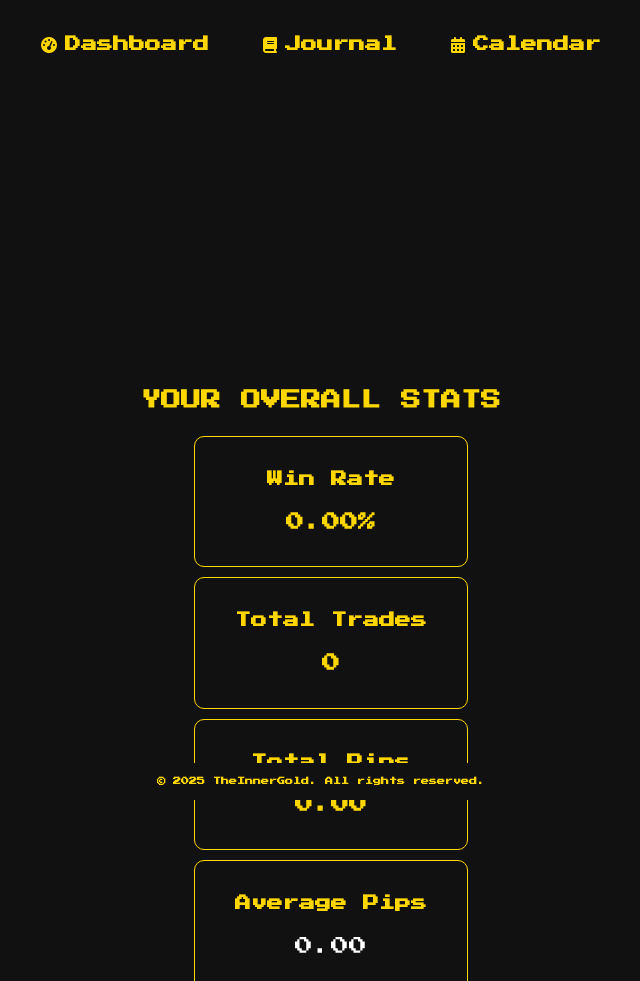
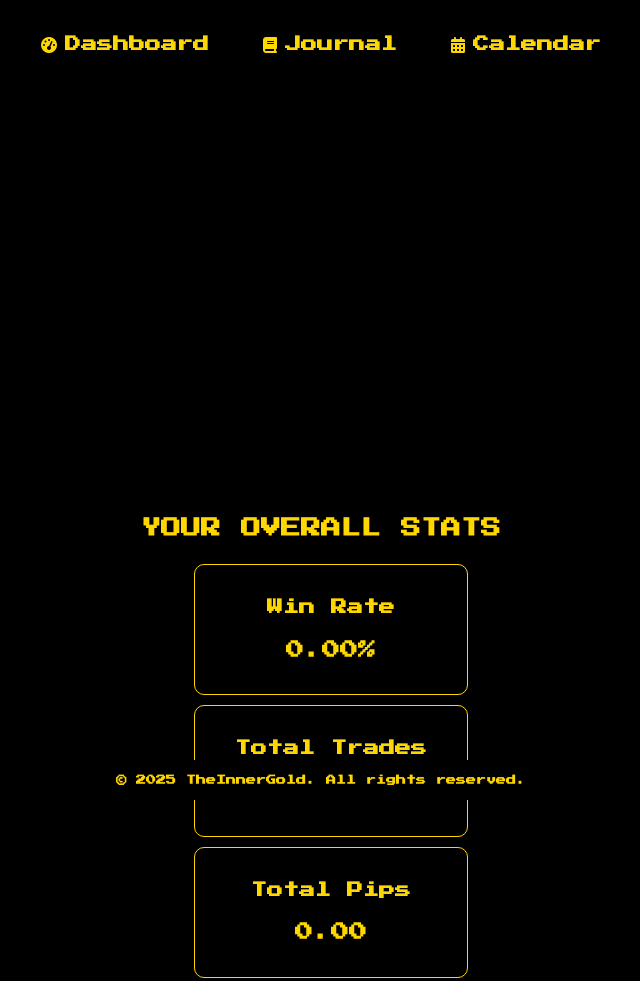
Before and after one commit to sinasll/beta, a plain HTML site: page index.html in a window 1280 px wide. Shown: the top 981 px of the page, without its empty margins (319-959 px from the left). Drawn offline with Linux system fonts and the light colour scheme.

Commit message:
Update style.css

```diff
--- a/style.css
+++ b/style.css
@@ -7,7 +7,7 @@
 
 body {
   font-family: 'Press Start 2P', sans-serif;
-  background-color: #111;
+  background-color: #000;
   color: #f8f8f8;
   line-height: 1.6;
   font-size: 14px;
@@ -19,7 +19,7 @@ a {
 
   /* Header Styles */
   header {
-    background-color: #111;
+    background-color: #000;
     padding: 20px 0;
     position: fixed;
     width: 100%;
@@ -66,7 +66,7 @@ a {
 
 /* Main Content Styling */
 main {
-  padding-top: 30%; /* Space for fixed header */
+  padding-top: 40%; /* Space for fixed header */
   padding-bottom: 20%;
   padding-left: 15px;
   padding-right: 15px;
@@ -105,7 +105,8 @@ main {
 .stat-card p#total-pips,
 .stat-card p#wins,
 .stat-card p#losses,
-.stat-card p#breakeven {
+.stat-card p#breakeven,
+.stat-card p#average-pips  {
   font-size: 18px;
   font-weight: bold;
   color: #FFD700;
@@ -113,7 +114,7 @@ main {
 
 /* Footer Styles */
 footer {
-  background-color: #111;
+  background-color: #000;
   padding: 12px 0;
   position: fixed;
   width: 100%;
@@ -123,7 +124,7 @@ footer {
 
 /* Footer Styles */
 footer {
-  background-color: #111;
+  background-color: #000;
   padding: 12px 0;
   position: fixed;
   width: 100%;
@@ -134,7 +135,7 @@ footer {
 
 footer p {
   color: #FFD700; /* Golden Yellow */
-  font-size: 0.5rem;
+  font-size: 10px;
   font-weight: bold;
 }
 
```
